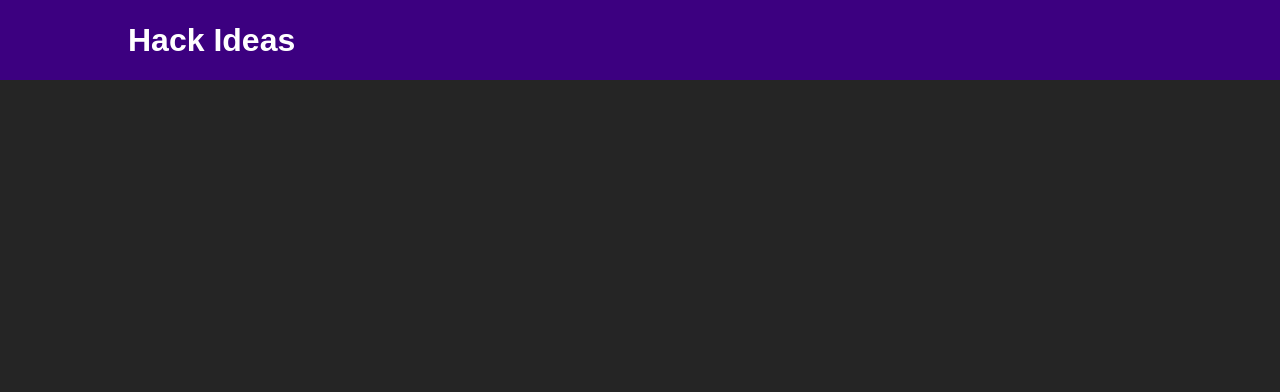
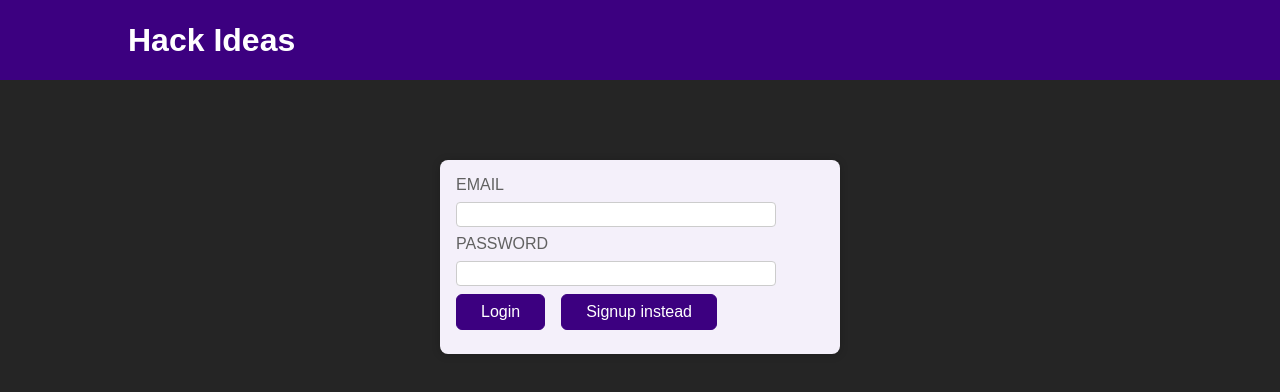
Before and after one commit to bhavinshah0789/hack-ideas, a React (Create React App) app: page / in a window 1280 px wide. Shown: the top 392 px of the page. Built offline with nearby package versions, Linux system fonts and the light colour scheme.

Commit message:
Create login and sign up ui

```diff
--- a/src/components/auth/Auth.js
+++ b/src/components/auth/Auth.js
@@ -1,9 +1,74 @@
-
+import { useState, Fragment } from 'react';
+// components
 import Header from '../header/Header';
+// css classes
+import classes from './Auth.module.css';
+// constants
+import AuthConstants from '../../data/AuthConstants';
 
 const Auth = () => {
+  const [submitButtonCaption, setSubmitButtonCaption] = useState(AuthConstants.loginText);
+  const [formCaption, setFormCaption] = useState(AuthConstants.signupInsteadText);
+  const [formMode, setFormMode] = useState(AuthConstants.loginMode);
+  const [email, setEmail] = useState('');
+  const [password, setPassword] = useState('');
+  const emailPattern = "^\\w+([\\.-]?\\w+)*@\\w+([\\.-]?\\w+)*(\\.\\w{2,3})+";
+  const passwordPattern = "^[A-Za-z0-9]{6,}$";
+
+  const updateEmail = (event) => {
+    setEmail(event.target.value.trim());
+  };
+
+  const updatePassword = (event) => {
+    setPassword(event.target.value.trim());
+  };
+
+  const updateButtonCaption = () => {
+    if (formCaption === AuthConstants.signupInsteadText) {
+      setSubmitButtonCaption(AuthConstants.signupText);
+      setFormCaption(AuthConstants.loginInstead);
+      setFormMode(AuthConstants.signupMode);
+    } else {
+      setSubmitButtonCaption(AuthConstants.loginText);
+      setFormCaption(AuthConstants.signupInsteadText);
+      setFormMode(AuthConstants.loginMode);
+    }
+  };
+
   return (
-    <Header />
+    <Fragment>
+        <Header />
+        <main className={classes.auth}>
+          <section>
+            <form>
+              <div className={classes.control}>
+                <label htmlFor='email'>{AuthConstants.emailText}</label>
+                <input
+                  type='email'
+                  id='email'
+                  pattern={emailPattern}
+                  value={email}
+                  onChange={updateEmail}
+                />
+              </div>
+              <div className={classes.control}>
+                <label htmlFor='password'>{AuthConstants.passwordText}</label>
+                <input
+                  type='password'
+                  id='password'
+                  pattern={passwordPattern}
+                  value={password}
+                  onChange={updatePassword}
+                />
+              </div>
+              <div className={classes.control}>
+                <button mode={formMode} type="submit">{submitButtonCaption}</button>
+                <button type="button" onClick={updateButtonCaption}>{formCaption}</button>
+              </div>
+            </form>
+          </section>
+        </main>
+      </Fragment>
   );
 };
 
--- /dev/null
+++ b/src/components/auth/Auth.module.css
@@ -0,0 +1,32 @@
+.auth {
+  margin: 5rem auto;
+  box-shadow: 0 1px 8px rgba(0, 0, 0, 0.2);
+  width: 25rem;
+  border-radius: 8px;
+  padding: 1rem;
+  background-color: #f4f0fa;
+}
+
+.control {
+  margin-bottom: 0.5rem;
+}
+
+.control label {
+  display: block;
+  color: #616161;
+  text-transform: uppercase;
+  margin-bottom: 0.5rem;
+}
+
+.control input {
+  display: block;
+  width: 20rem;
+  border-radius: 4px;
+  padding: 0.25rem;
+  border: 1px solid #ccc;
+}
+
+.control button {
+  display: inline-block;
+  margin-right: 1rem;
+}
--- /dev/null
+++ b/src/data/AuthConstants.js
@@ -0,0 +1,12 @@
+const AuthConstants = {
+  emailText: "Email",
+  passwordText: "Password",
+  loginText: "Login",
+  signupText: "Signup",
+  signupInsteadText: "Signup instead",
+  loginInstead: "Login instead",
+  loginMode: "login",
+  signupMode: "signup",
+};
+
+export default Object.freeze(AuthConstants);
```
